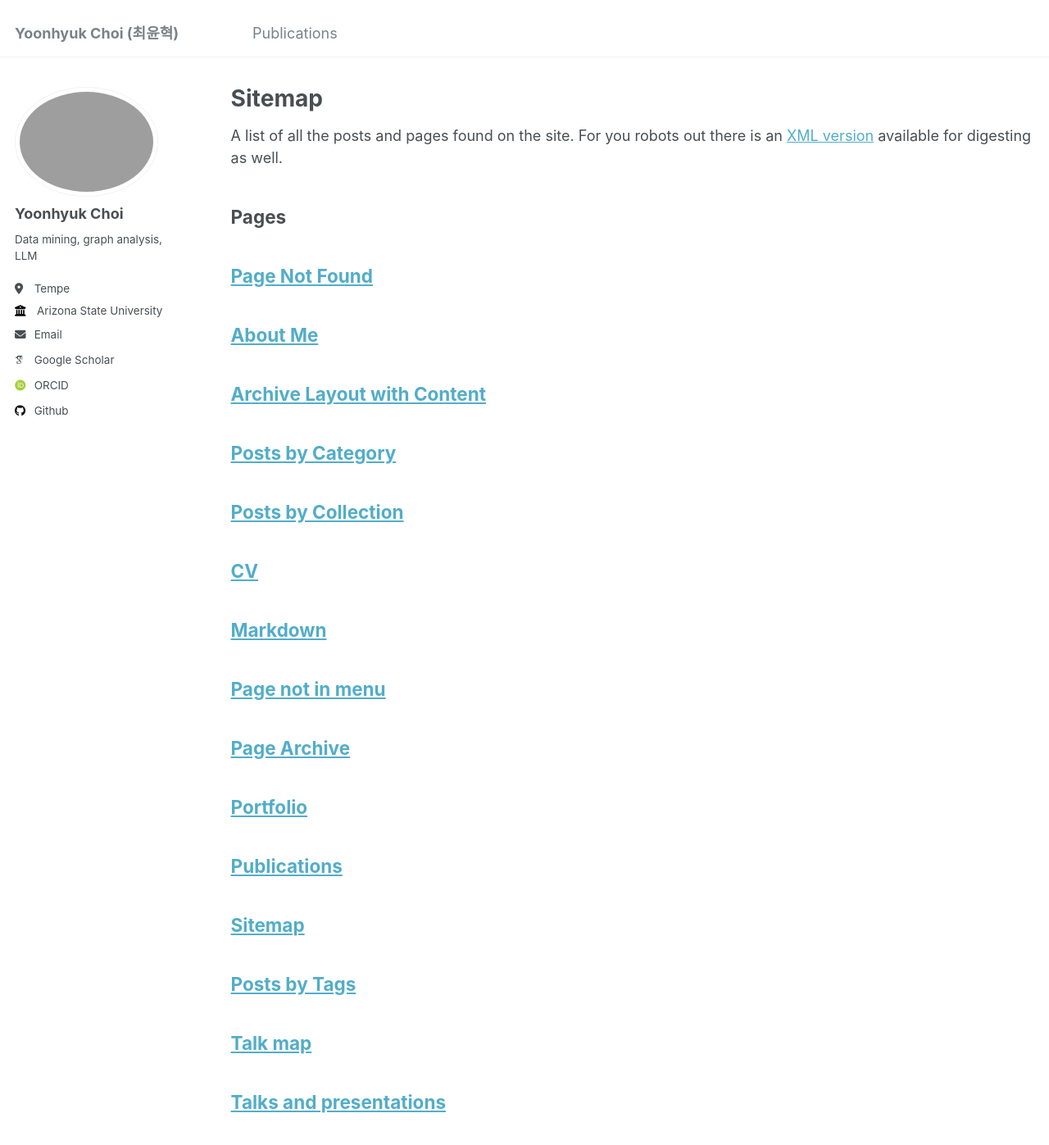
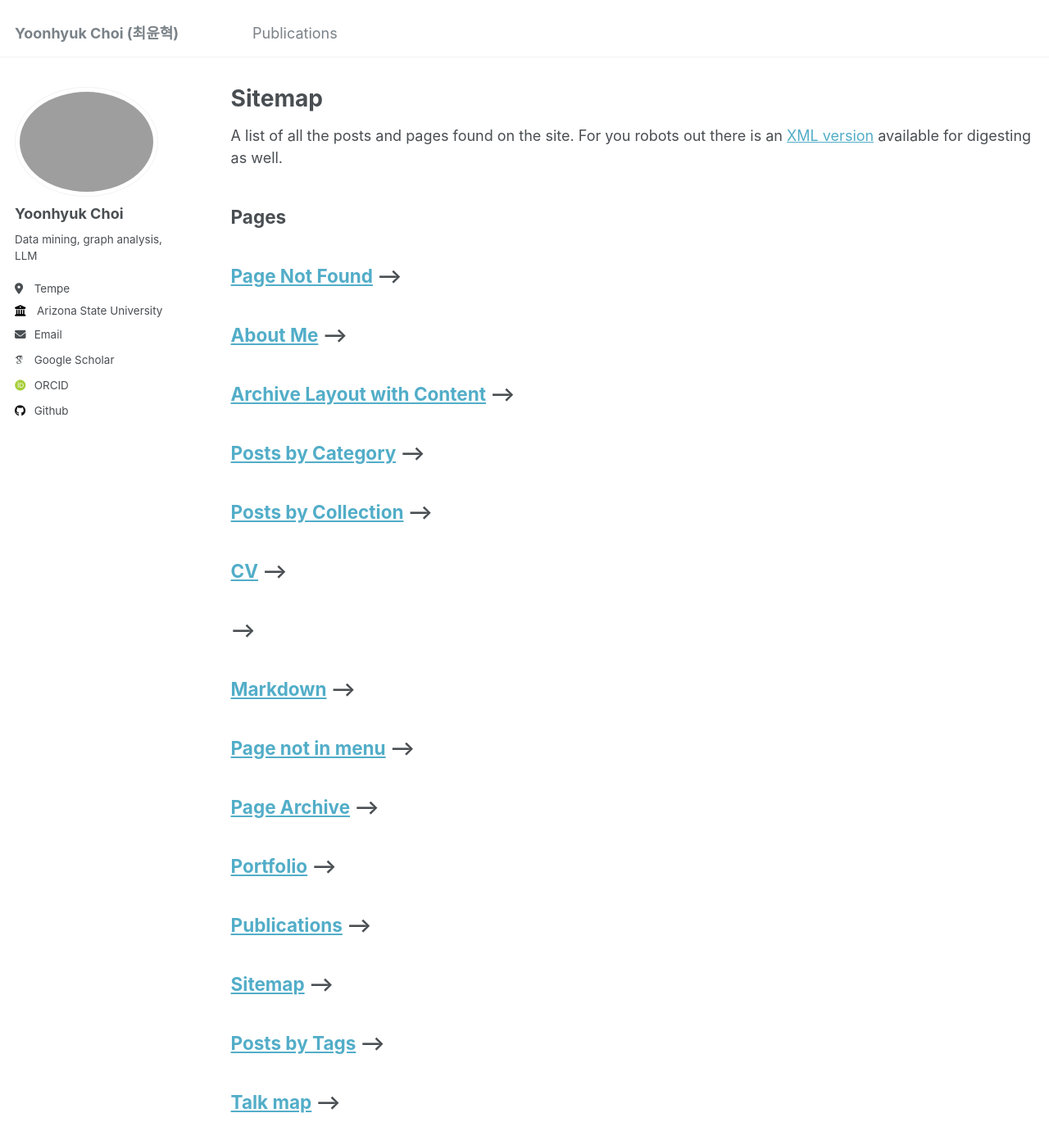
Before and after one commit to ChoiYoonHyuk/ChoiYoonHyuk.github.io, a Jekyll site: the page built from _pages/sitemap.md, in a window 1280 px wide and 1400 px high. Shown: the top 1397 px of the window at 82% size. Built offline with Jekyll 4.4.1, drawn with Linux system fonts in a browser that asks for light colours; some web fonts are replaced; some of the changed text lies outside the part shown.

Commit message:
Update archive-single.html

```diff
--- a/_includes/archive-single.html
+++ b/_includes/archive-single.html
@@ -29,9 +29,9 @@
     <h2 class="archive__item-title" itemprop="headline">
       {% if post.link %}
         <a href="{{ post.link }}">{{ title }}</a> <a href="{{ base_path }}{{ post.url }}" rel="permalink"><i class="fa fa-link" aria-hidden="true" title="permalink"></i><span class="sr-only">Permalink</span></a>
-      {% else %}
+      <!--{% else %}
         <a href="{{ base_path }}{{ post.url }}" rel="permalink">{{ title }}</a>
-      {% endif %}
+      {% endif %}-->
     </h2>
 
     {% if post.read_time %}
```
